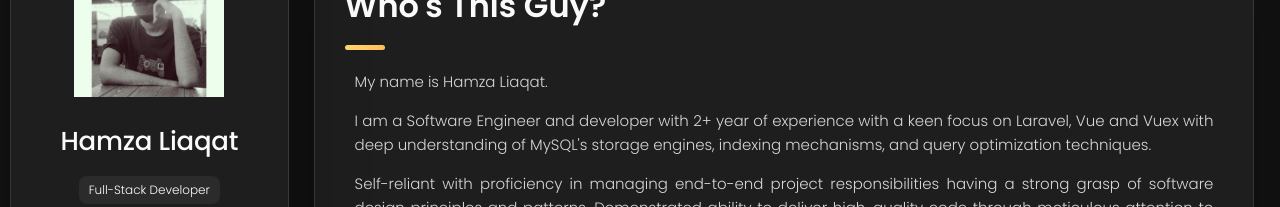
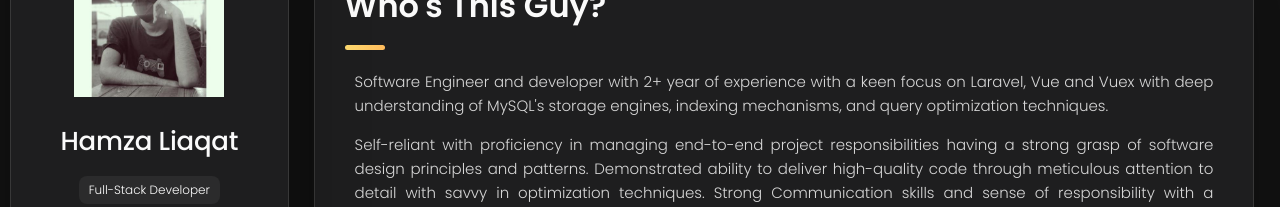
Before and after one commit to hmzahliaqat/dossier, a Vue app: page /about in a window 1280 px wide. Shown: the part 174-381 px from the top of the page. Built offline with nearby package versions, Linux system fonts and the light colour scheme.

Commit message:
intro update

```diff
--- a/src/views/Home/Pages/AboutMe.vue
+++ b/src/views/Home/Pages/AboutMe.vue
@@ -10,11 +10,10 @@ import ThirdParty from '../../../components/partials/ThirdParty.vue'
     </header>
 
     <section class="about-text">
-      <p>My name is Hamza Liaqat.</p>
       <p>
-        I am a Software Engineer and developer with 2+ year of experience with a keen focus on
-        Laravel, Vue and Vuex with deep understanding of MySQL's storage engines, indexing
-        mechanisms, and query optimization techniques.
+        Software Engineer and developer with 2+ year of experience with a keen focus on Laravel, Vue
+        and Vuex with deep understanding of MySQL's storage engines, indexing mechanisms, and query
+        optimization techniques.
       </p>
       <p>
         Self-reliant with proficiency in managing end-to-end project responsibilities having a
```
